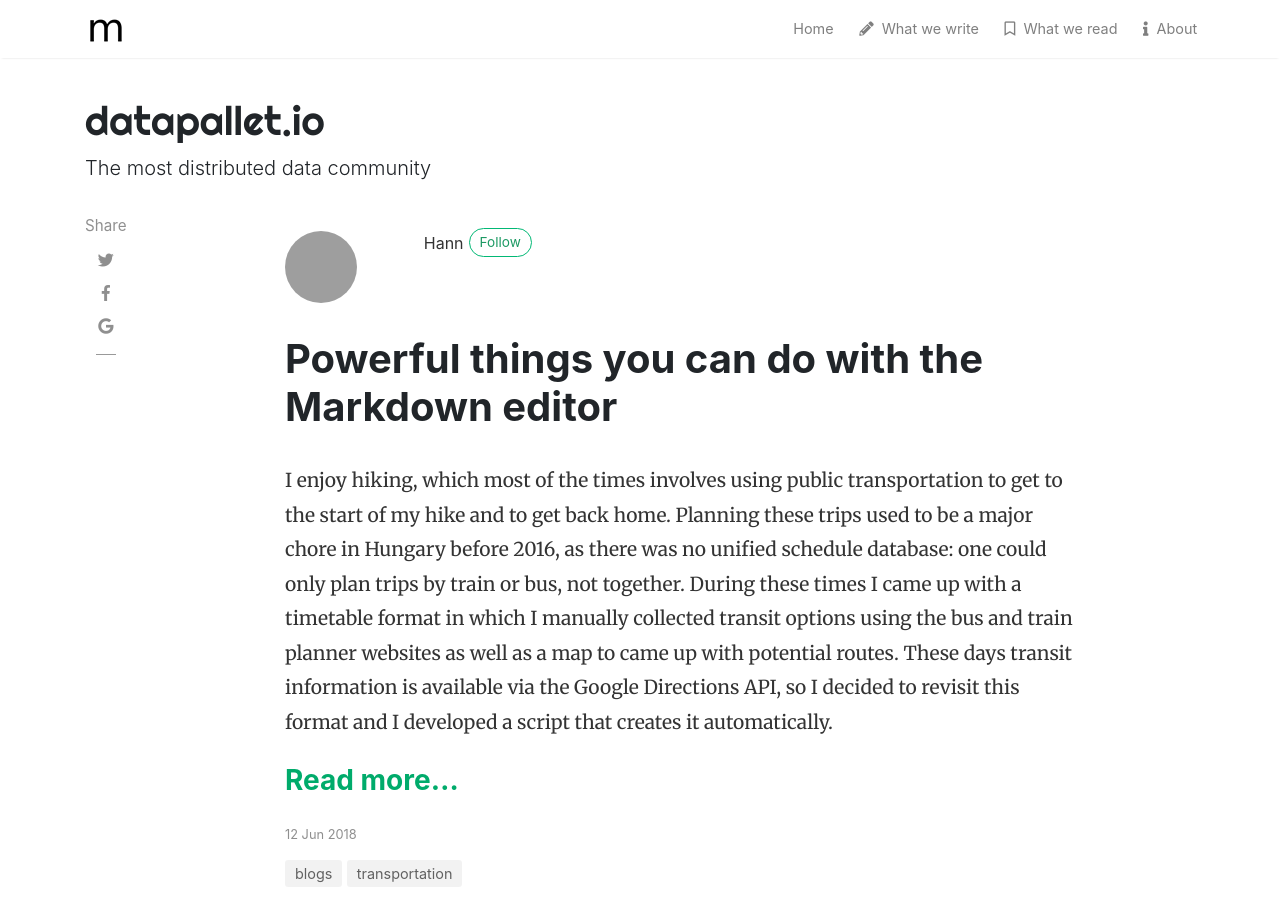
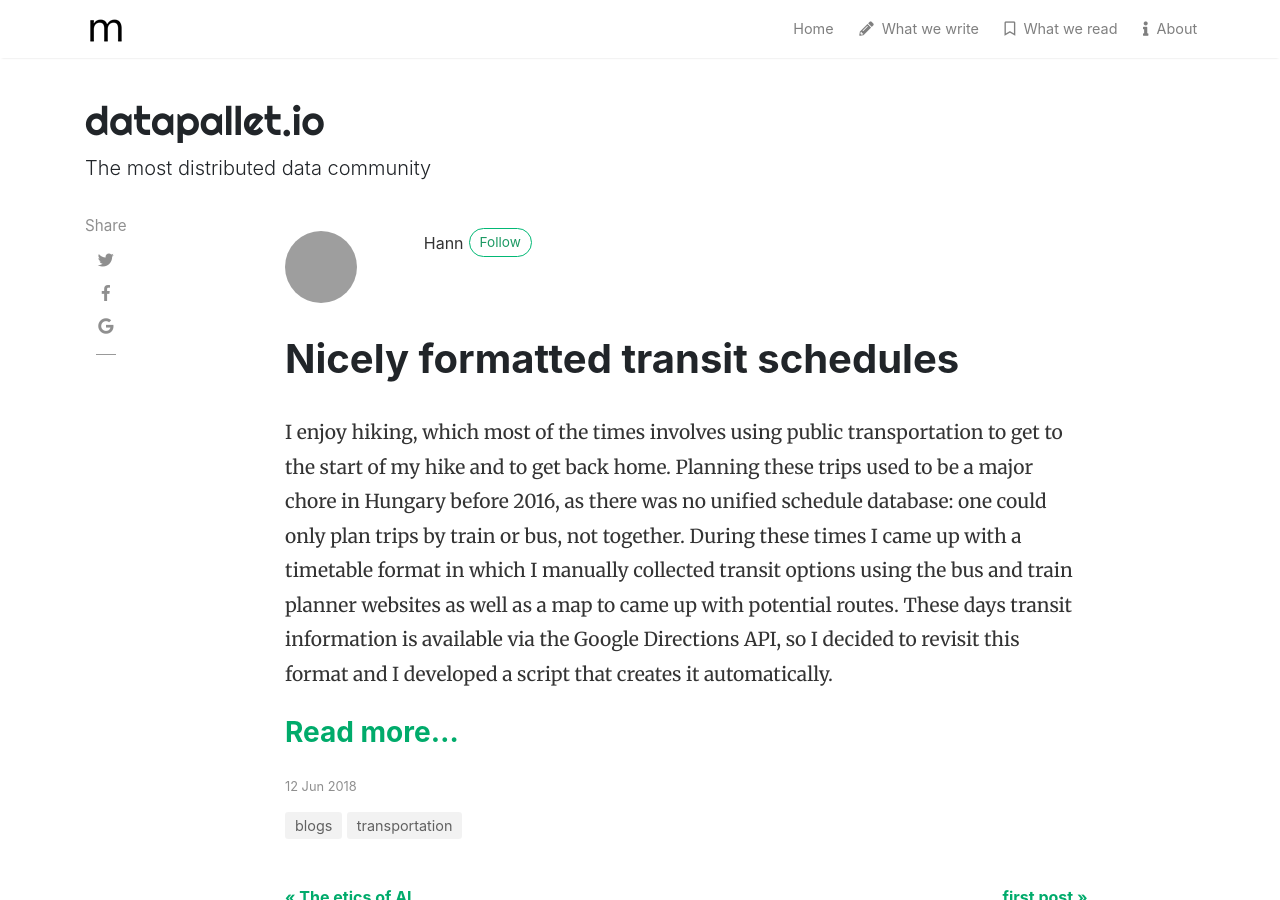
Before and after one commit to DataCarpenter/datacarpenter.github.io, a Jekyll site: the page built from blogs/_posts/2018-06-12-formatted-transit.md, in a window 1280 px wide and 900 px high. Built offline with Jekyll 4.4.1, drawn with Linux system fonts in a browser that asks for light colours; nearby versions of some CDN libraries; comment, search, counter and statistics services are not loaded; grey boxes are pictures that could not be loaded.

Commit message:
Update 2018-06-12-formatted-transit.md

```diff
--- a/blogs/_posts/2018-06-12-formatted-transit.md
+++ b/blogs/_posts/2018-06-12-formatted-transit.md
@@ -1,6 +1,6 @@
 ---
 layout: post
-title:  "Powerful things you can do with the Markdown editor"
+title:  "Nicely formatted transit schedules"
 author: Hann
 categories: [ transportation]
 image: https://hann.io/assets/img/menetrend_schedule_explorer.png
```
